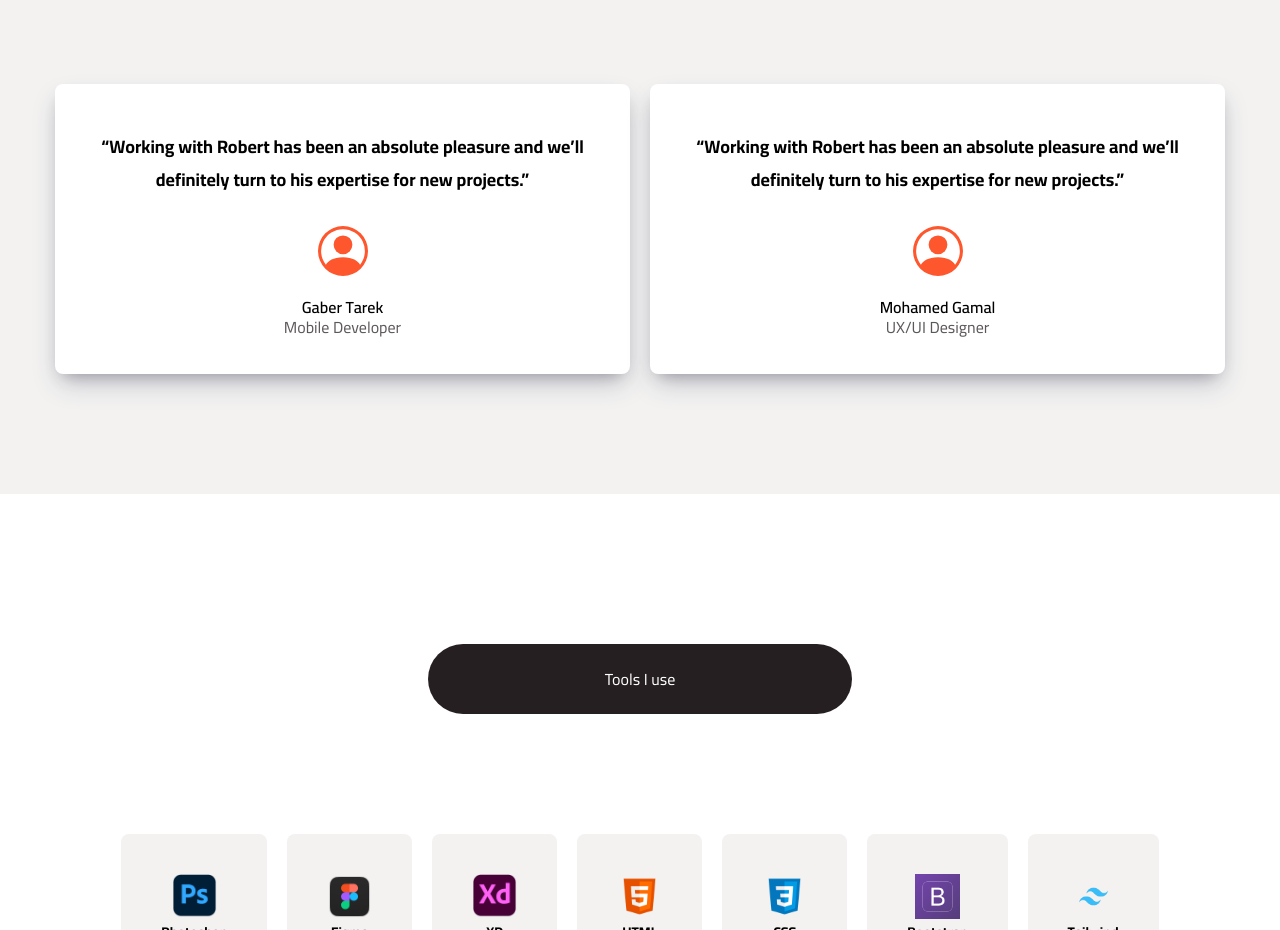
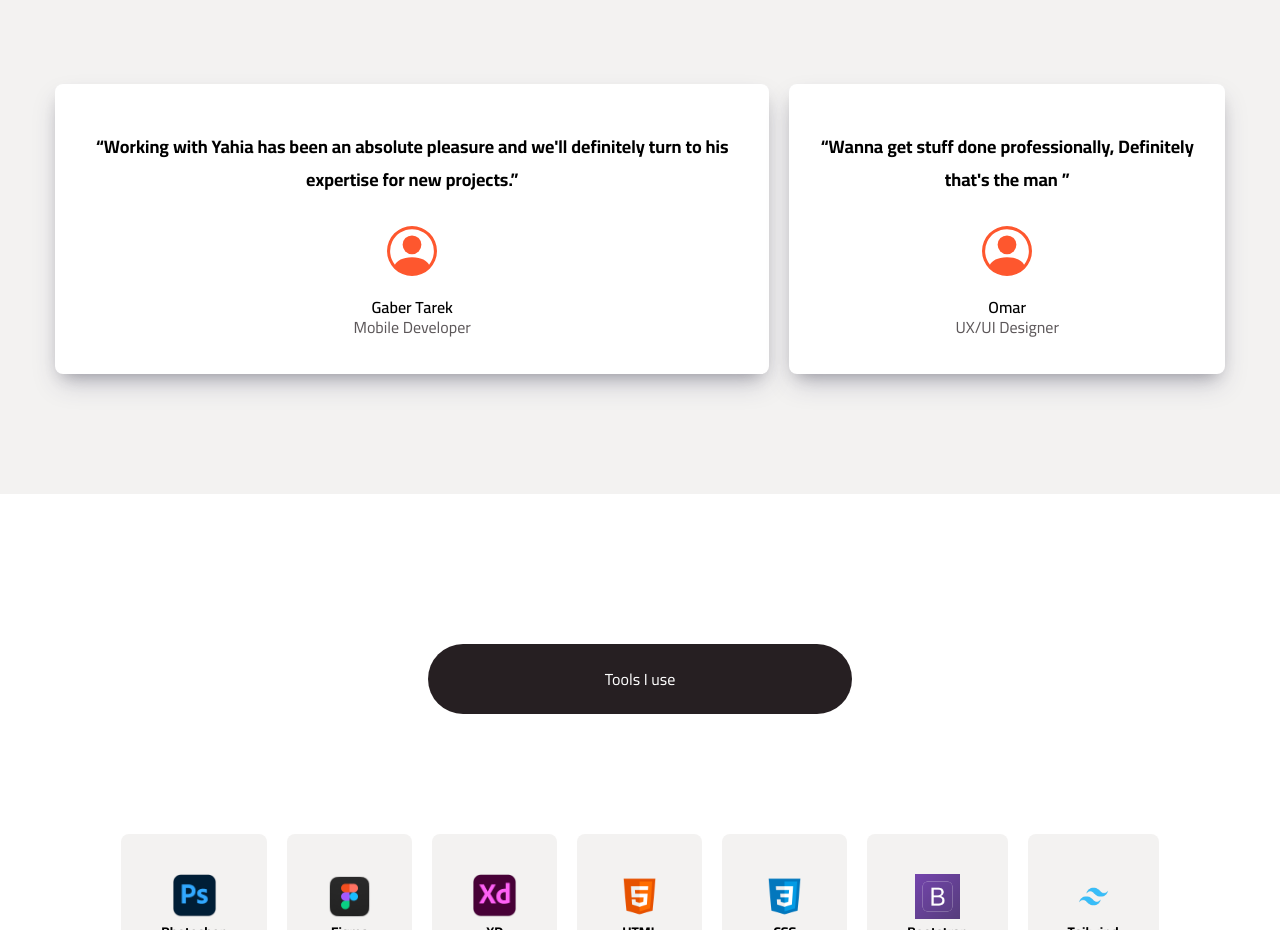
Before and after one commit to YahiaElsayed19/My-Portfolio, a React (Create React App) app: page /about in a window 1280 px wide. Shown: the part 1800-2730 px from the top of the page. Built offline with nearby package versions, Linux system fonts and the light colour scheme; a web font is replaced by a local one.

Commit message:
Testimonials

```diff
--- a/src/components/About/Testimonials.js
+++ b/src/components/About/Testimonials.js
@@ -7,7 +7,7 @@ const Testimonials = () => {
             <div className={classes["testimonials-wrapper"]}>
                 <div className={classes["testimonials-card"]}>
                     <h5 className={classes["testimonials-h5"]}>
-                        “Working with Robert has been an absolute pleasure and we’ll
+                        “Working with Yahia has been an absolute pleasure and we'll
                         definitely turn to his expertise for new projects.”
                     </h5>
                     <BsPersonCircle className={classes["testimonials-icon"]} size="50px" />
@@ -16,11 +16,10 @@ const Testimonials = () => {
                 </div>
                 <div className={classes["testimonials-card"]}>
                     <h5 className={classes["testimonials-h5"]}>
-                        “Working with Robert has been an absolute pleasure and we’ll
-                        definitely turn to his expertise for new projects.”
+                        “Wanna get stuff done professionally, Definitely that's the man  ”
                     </h5>
                     <BsPersonCircle className={classes["testimonials-icon"]} size="50px"/>
-                    <p className={classes["testimonials-name"]}>Mohamed Gamal</p>
+                    <p className={classes["testimonials-name"]}>Omar</p>
                     <p className={classes["testimonials-p"]}>UX/UI Designer</p>
                 </div>
             </div>
```
